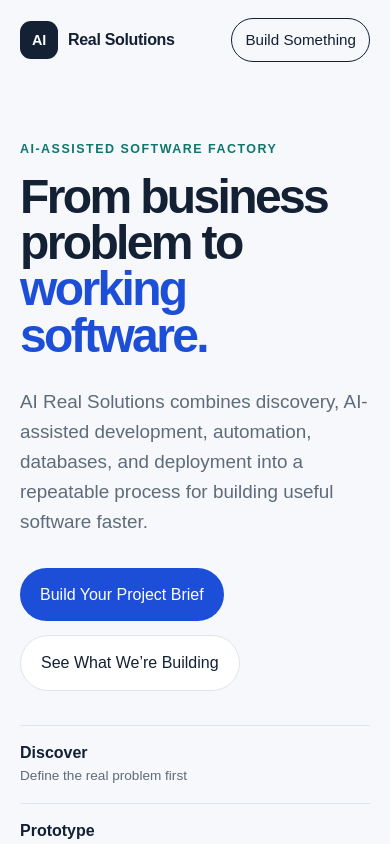
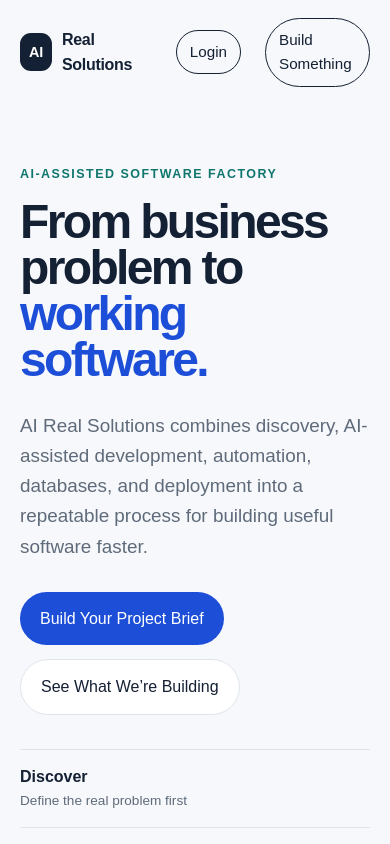
Before and after one commit to AIRealSolutions/airealsolutions, a Next.js app: page / in a window 390 px wide. Shown: the top 844 px of the page. Built offline with nearby package versions, Linux system fonts and the light colour scheme.

Commit message:
Keep login visible on mobile navigation

```diff
--- a/app/page.tsx
+++ b/app/page.tsx
@@ -70,7 +70,7 @@ export default function Home() {
           <a href="/services">Services</a>
           <a href="/products">Products</a>
           <a href="/about">About</a>
-          <a href="/login">Login</a>
+          <a className="nav-cta" href="/login">Login</a>
           <a className="nav-cta" href="/build">Build Something</a>
         </nav>
       </header>
```
